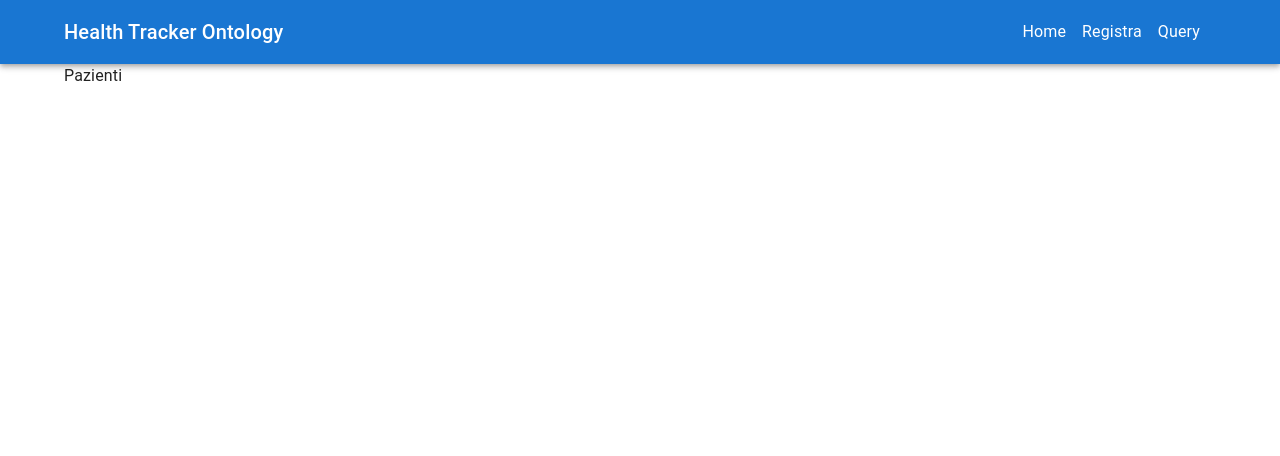
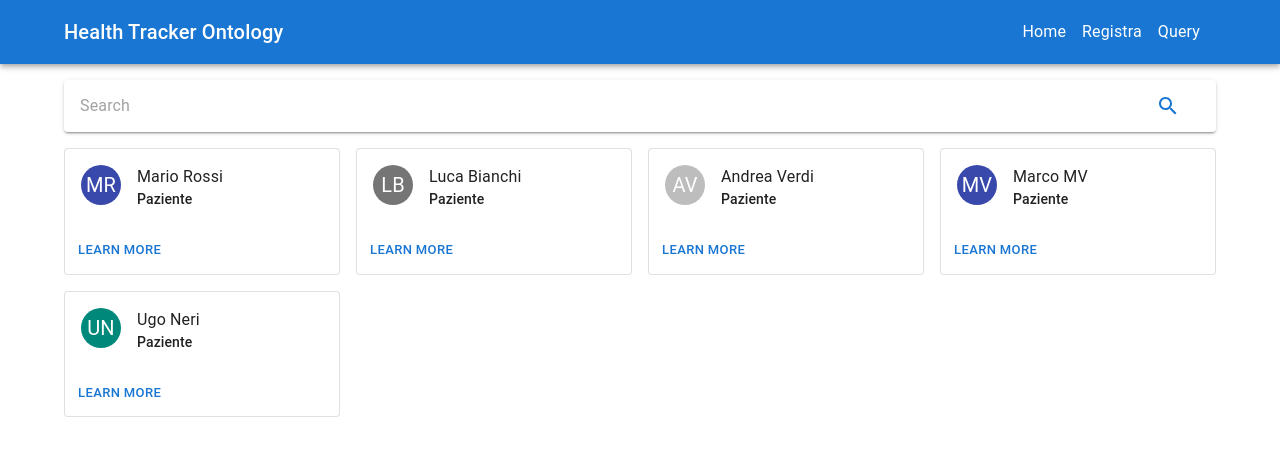
Before and after one commit to ThomasAngeliniUnibo/WS-Project, a React (Vite) app in the folder app/: page / in a window 1280 px wide. Shown: the top 456 px of the page. Built offline with nearby package versions, Linux system fonts and the light colour scheme.

Commit message:
Checkpoint

```diff
--- a/app/package.json
+++ b/app/package.json
@@ -6,6 +6,7 @@
   "scripts": {
     "start": "vite --port 8080 --host",
     "build": "vite build",
+    "clean": "rimraf dist node_modules",
     "test": "echo \"Error: no test specified\" && exit 1"
   },
   "xo": {
@@ -37,6 +38,7 @@
   "dependencies": {
     "@emotion/react": "^11.7.1",
     "@emotion/styled": "^11.6.0",
+    "@mui/icons-material": "^5.3.1",
     "@mui/material": "^5.4.0",
     "react": "^17.0.2",
     "react-dom": "^17.0.2",
--- a/app/src/components/Layout.tsx
+++ b/app/src/components/Layout.tsx
@@ -1,18 +1,27 @@
-import { AppBar, Box, Button, Container, Link as MuiLink, Paper, Toolbar, Typography } from '@mui/material';
-import React, {FC} from 'react';
-import {Link} from 'react-router-dom';
+import {
+  AppBar,
+  Box,
+  Button,
+  Container,
+  Link as MuiLink,
+  Paper,
+  Toolbar,
+  Typography,
+} from "@mui/material";
+import React, { FC } from "react";
+import { Link } from "react-router-dom";
 
-const linkSx = { color: 'white', textDecoration: 'none', mr: 2 };
+const linkSx = { color: "white", textDecoration: "none", mr: 2 };
 
-export const Layout: FC<{children: React.ReactNode}> = ({children}) => (
-  <Box height="100vh">
-    <AppBar position="static">
+export const Layout: FC<{ children: React.ReactNode }> = ({ children }) => (
+  <Box minHeight="100vh">
+    <AppBar position="static" sx={{ mb: 2 }}>
       <Container>
         <Toolbar disableGutters>
           <Typography variant="h6" component="div" flexGrow="1">
             Health Tracker Ontology
           </Typography>
-          <Box sx={{ ml: 3, color: 'white' }}>
+          <Box sx={{ ml: 3, color: "white" }}>
             <MuiLink component={Link} to="/" sx={linkSx}>
               Home
             </MuiLink>
@@ -26,9 +35,6 @@ export const Layout: FC<{children: React.ReactNode}> = ({children}) => (
         </Toolbar>
       </Container>
     </AppBar>
-    <Container>
-
-        {children}
-    </Container>
+    <Container>{children}</Container>
   </Box>
 );
--- /dev/null
+++ b/app/src/components/PatientCard.tsx
@@ -0,0 +1,42 @@
+import {
+  Avatar,
+  Box,
+  Button,
+  Card as MuiCard,
+  CardActions,
+  CardContent,
+  Typography,
+} from "@mui/material";
+import React, { FC } from "react";
+import * as colors from "@mui/material/colors";
+
+type Person = {
+  avatar: string;
+  name: string;
+};
+
+export const PatientCard: FC<Person> = ({ avatar, name }) => {
+  const colorsArray = Object.values(colors);
+  const n = avatar[0].charCodeAt(0) % colorsArray.length;
+
+  return (
+    <Box sx={{ minWidth: 275 }}>
+      <MuiCard variant="outlined">
+        <CardContent>
+          <Box display="flex" flexDirection="row">
+            <Avatar sx={{ mr: 2, bgcolor: colorsArray[n][600] }}>
+              {avatar}
+            </Avatar>
+            <Box>
+              <Typography>{name}</Typography>
+              <Typography variant="subtitle2">Paziente</Typography>
+            </Box>
+          </Box>
+        </CardContent>
+        <CardActions>
+          <Button size="small">Learn more</Button>
+        </CardActions>
+      </MuiCard>
+    </Box>
+  );
+};
--- /dev/null
+++ b/app/src/components/Search.tsx
@@ -0,0 +1,18 @@
+import { Button, Input, InputBase, Paper } from "@mui/material";
+import SearchIcon from "@mui/icons-material/Search";
+import { FC } from "react";
+
+export const Search: FC = () => (
+  <Paper elevation={2} sx={{ padding: 1, pl: 2, pr: 2 }}>
+    <InputBase
+      fullWidth
+      type="text"
+      placeholder="Search"
+      endAdornment={
+        <Button>
+          <SearchIcon />
+        </Button>
+      }
+    />
+  </Paper>
+);
--- a/app/src/pages/Pazienti.tsx
+++ b/app/src/pages/Pazienti.tsx
@@ -1,7 +1,42 @@
-import {Layout} from '../components/Layout';
+import { PatientCard } from "../components/PatientCard";
+import { Layout } from "../components/Layout";
+import { Grid } from "@mui/material";
+import { Search } from "../components/Search";
+
+const pazienti = [
+  {
+    avatar: "MR",
+    name: "Mario Rossi",
+  },
+  {
+    avatar: "LB",
+    name: "Luca Bianchi",
+  },
+  {
+    avatar: "AV",
+    name: "Andrea Verdi",
+  },
+  {
+    avatar: "MV",
+    name: "Marco MV",
+  },
+  {
+    avatar: "UN",
+    name: "Ugo Neri",
+  },
+];
 
 export const Pazienti = () => (
   <Layout>
-    Pazienti
+    <Grid container spacing={2}>
+      <Grid item xs={12}>
+        <Search />
+      </Grid>
+      {pazienti.map(({ avatar, name }) => (
+        <Grid item xs={12} md={3}>
+          <PatientCard avatar={avatar} name={name} />
+        </Grid>
+      ))}
+    </Grid>
   </Layout>
 );
```
Also changed, not shown: 1 other file (tests, documents, lock files or other folders).
